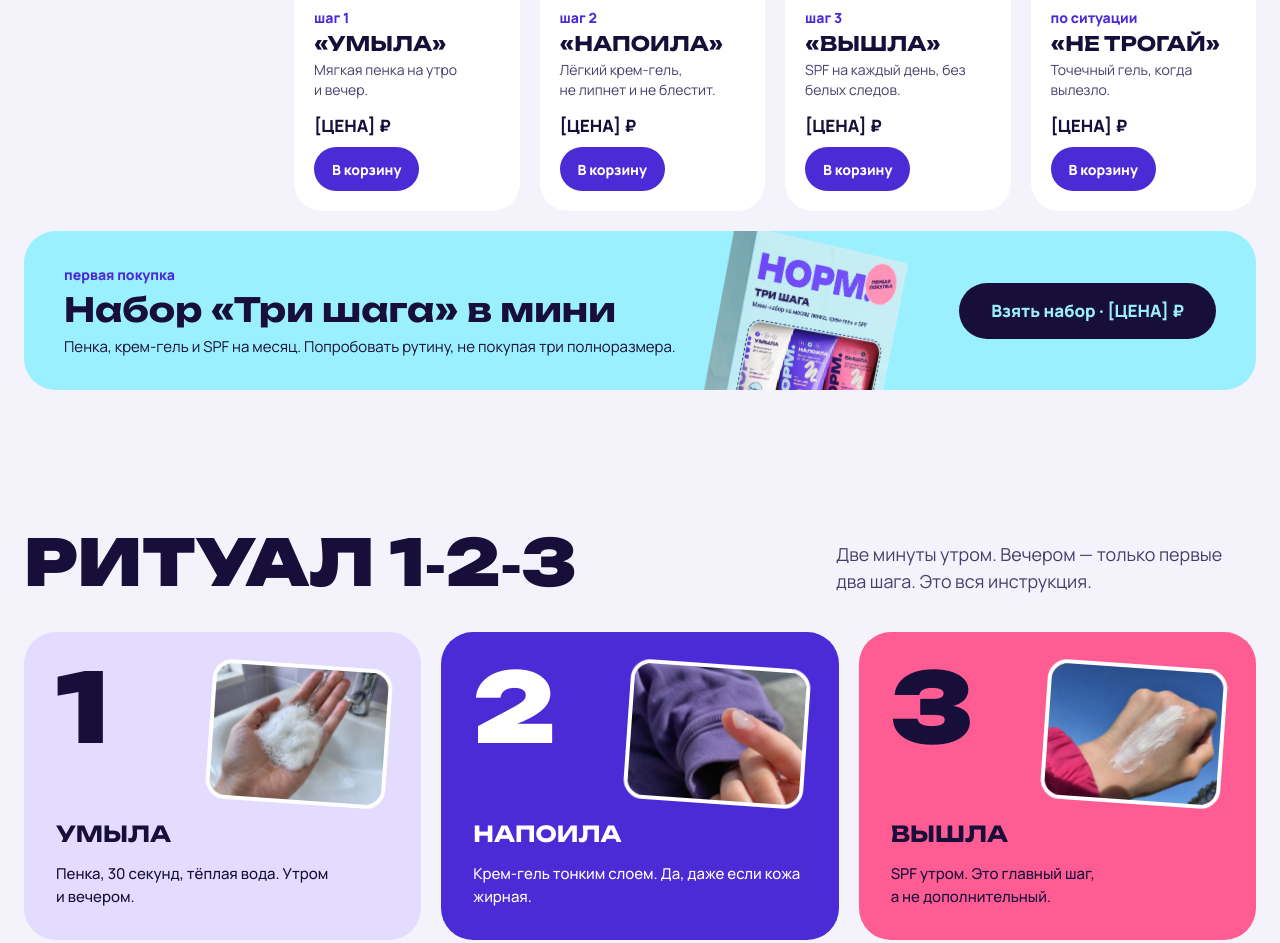
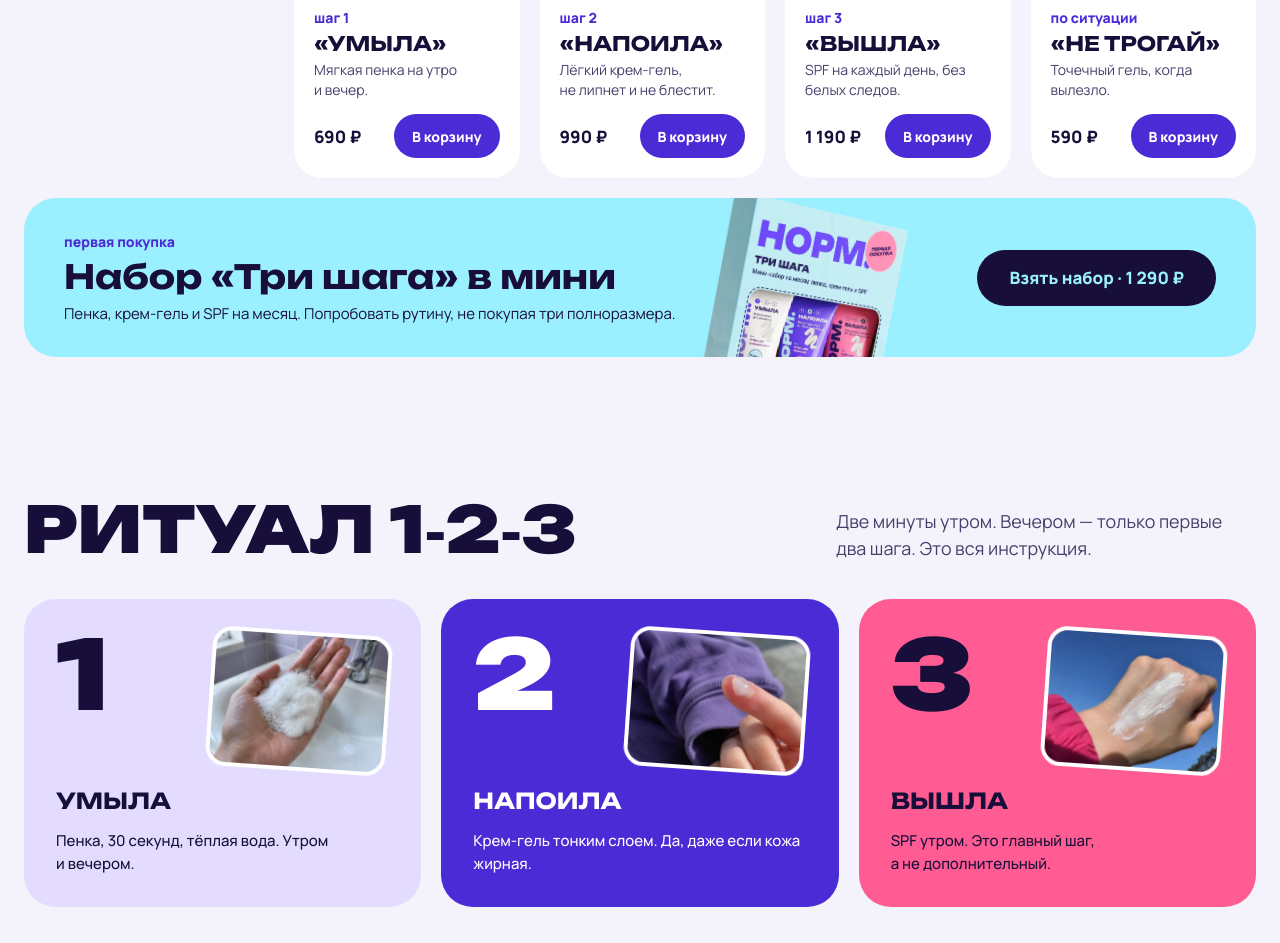
Before and after one commit to tandemuxui-design/case, a plain HTML site: page norm/index.html in a window 1280 px wide. Shown: the part 2587-3530 px from the top of the page. Drawn offline with Linux system fonts and the light colour scheme; animation ran at ten frames a second.

Commit message:
НОРМ: цены и пункт про некомедогенность
Co-Authored-By: Claude Opus 5.5 <noreply@anthropic.com>
Claude-Session: https://claude.ai/code/session_01RBiak48oJfyRKkh2i6qzeE

```diff
--- a/norm/index.html
+++ b/norm/index.html
@@ -357,16 +357,16 @@ footer nav a:hover{color:var(--accent)}
       <label><input type="checkbox">Всё норм, просто уход</label>
     </form>
     <div class="grid">
-      <article class="card rv"><figure><img src="img/card-umyla.jpg" alt="Пенка «Умыла»" loading="lazy"></figure><div class="meta"><small>шаг 1</small><h3>«Умыла»</h3><p>Мягкая пенка на&nbsp;утро и&nbsp;вечер.</p></div><div class="buy">[ЦЕНА]&nbsp;₽<button class="btn btn--main" type="button">В корзину</button></div></article>
-      <article class="card rv"><figure><img src="img/card-napoila.jpg" alt="Крем‑гель «Напоила»" loading="lazy"></figure><div class="meta"><small>шаг 2</small><h3>«Напоила»</h3><p>Лёгкий крем‑гель, не&nbsp;липнет и&nbsp;не&nbsp;блестит.</p></div><div class="buy">[ЦЕНА]&nbsp;₽<button class="btn btn--main" type="button">В корзину</button></div></article>
-      <article class="card rv"><figure><img src="img/card-vyshla.jpg" alt="SPF «Вышла»" loading="lazy"></figure><div class="meta"><small>шаг 3</small><h3>«Вышла»</h3><p>SPF на&nbsp;каждый день, без белых следов.</p></div><div class="buy">[ЦЕНА]&nbsp;₽<button class="btn btn--main" type="button">В корзину</button></div></article>
-      <article class="card rv"><figure><img src="img/card-netrogai.jpg" alt="Точечный гель «Не трогай»" loading="lazy"></figure><div class="meta"><small>по ситуации</small><h3>«Не трогай»</h3><p>Точечный гель, когда вылезло.</p></div><div class="buy">[ЦЕНА]&nbsp;₽<button class="btn btn--main" type="button">В корзину</button></div></article>
+      <article class="card rv"><figure><img src="img/card-umyla.jpg" alt="Пенка «Умыла»" loading="lazy"></figure><div class="meta"><small>шаг 1</small><h3>«Умыла»</h3><p>Мягкая пенка на&nbsp;утро и&nbsp;вечер.</p></div><div class="buy">690&nbsp;₽<button class="btn btn--main" type="button">В корзину</button></div></article>
+      <article class="card rv"><figure><img src="img/card-napoila.jpg" alt="Крем‑гель «Напоила»" loading="lazy"></figure><div class="meta"><small>шаг 2</small><h3>«Напоила»</h3><p>Лёгкий крем‑гель, не&nbsp;липнет и&nbsp;не&nbsp;блестит.</p></div><div class="buy">990&nbsp;₽<button class="btn btn--main" type="button">В корзину</button></div></article>
+      <article class="card rv"><figure><img src="img/card-vyshla.jpg" alt="SPF «Вышла»" loading="lazy"></figure><div class="meta"><small>шаг 3</small><h3>«Вышла»</h3><p>SPF на&nbsp;каждый день, без белых следов.</p></div><div class="buy">1&nbsp;190&nbsp;₽<button class="btn btn--main" type="button">В корзину</button></div></article>
+      <article class="card rv"><figure><img src="img/card-netrogai.jpg" alt="Точечный гель «Не трогай»" loading="lazy"></figure><div class="meta"><small>по ситуации</small><h3>«Не трогай»</h3><p>Точечный гель, когда вылезло.</p></div><div class="buy">590&nbsp;₽<button class="btn btn--main" type="button">В корзину</button></div></article>
     </div>
   </div>
   <div class="set rv">
     <div><small>первая покупка</small><h3>Набор «Три шага» в&nbsp;мини</h3><p>Пенка, крем‑гель и&nbsp;SPF на&nbsp;месяц. Попробовать рутину, не&nbsp;покупая три полноразмера.</p></div>
     <img class="set__box" src="img/set-box.webp" alt="Коробка мини‑набора «Три шага» с тремя тюбиками">
-    <a class="btn btn--ink" href="#shelf">Взять набор · [ЦЕНА]&nbsp;₽</a>
+    <a class="btn btn--ink" href="#shelf">Взять набор · 1&nbsp;290&nbsp;₽</a>
   </div>
 </section>
 
@@ -404,7 +404,7 @@ footer nav a:hover{color:var(--accent)}
       <figure><img src="img/parents.jpg" alt="Мама и дочь у зеркала в ванной" loading="lazy"></figure>
     </div>
     <ul class="facts">
-      <li><svg aria-hidden="true" width="22" height="22" viewBox="0 0 24 24" fill="none" stroke="#4B2BD6" stroke-width="2.4" stroke-linecap="round" stroke-linejoin="round"><path d="M5 12.5l4.5 4.5L19 7"/></svg><span>Состав подобран под кожу <span style="white-space:nowrap">13–19&nbsp;лет</span> [уточнить у&nbsp;технолога]</span></li>
+      <li><svg aria-hidden="true" width="22" height="22" viewBox="0 0 24 24" fill="none" stroke="#4B2BD6" stroke-width="2.4" stroke-linecap="round" stroke-linejoin="round"><path d="M5 12.5l4.5 4.5L19 7"/></svg><span>Некомедогенные формулы: не&nbsp;забивают поры</span></li>
       <li><svg aria-hidden="true" width="22" height="22" viewBox="0 0 24 24" fill="none" stroke="#4B2BD6" stroke-width="2.4" stroke-linecap="round" stroke-linejoin="round"><path d="M5 12.5l4.5 4.5L19 7"/></svg><span>Без отдушек и&nbsp;без ретиноидов</span></li>
       <li><svg aria-hidden="true" width="22" height="22" viewBox="0 0 24 24" fill="none" stroke="#4B2BD6" stroke-width="2.4" stroke-linecap="round" stroke-linejoin="round"><path d="M5 12.5l4.5 4.5L19 7"/></svg><span>Декларации по&nbsp;ТР&nbsp;ТС&nbsp;009/2011 [ссылка на&nbsp;документы]</span></li>
       <li><svg aria-hidden="true" width="22" height="22" viewBox="0 0 24 24" fill="none" stroke="#4B2BD6" stroke-width="2.4" stroke-linecap="round" stroke-linejoin="round"><path d="M5 12.5l4.5 4.5L19 7"/></svg><span>Всего 3&nbsp;шага: меньше трат и&nbsp;меньше раздражения</span></li>
```
Also changed, not shown: norm/test.html (+3 -1 lines).
